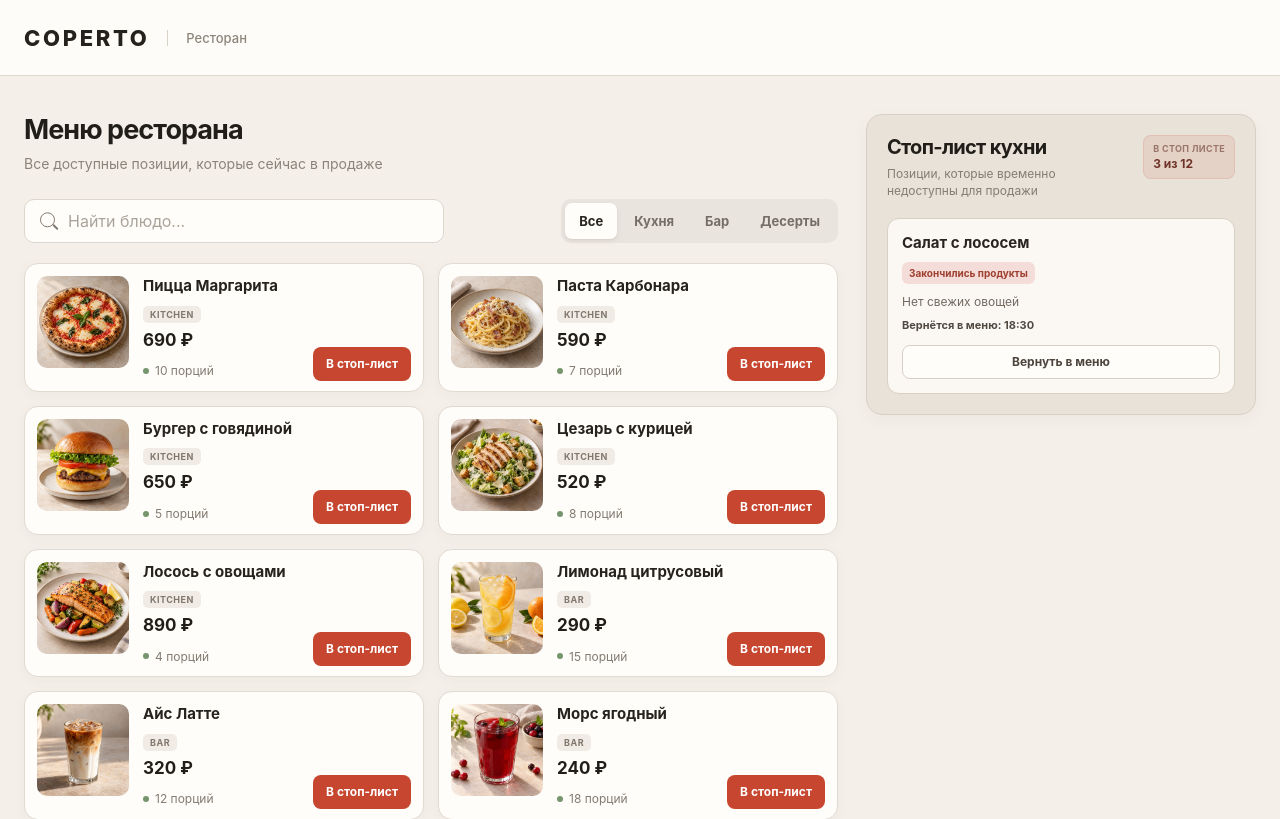
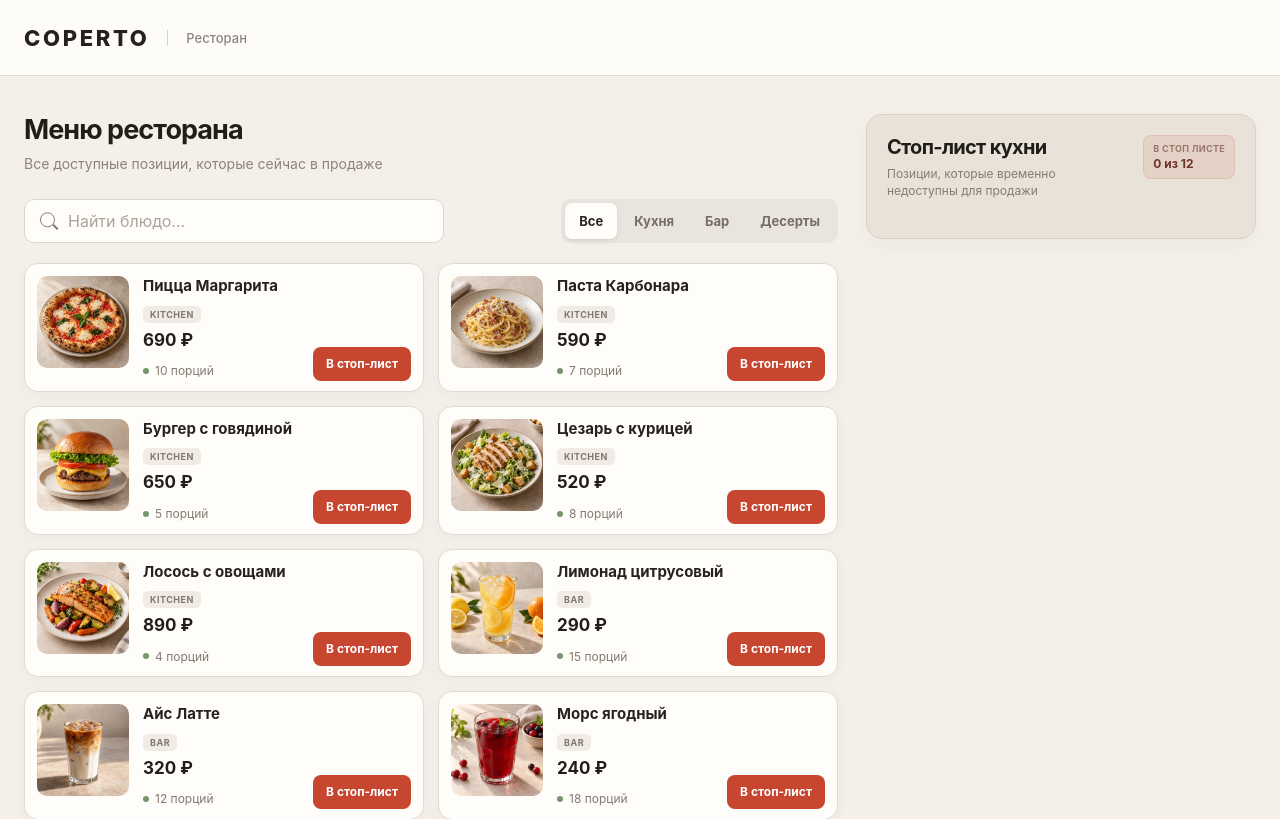
Before and after one commit to Alone107/coperto-stop-list, a React (Vite) app: page / in a window 1280 px wide. Shown: the top 819 px of the page. Built offline with nearby package versions, Linux system fonts and the light colour scheme.

Commit message:
redux stoplist

```diff
--- a/src/components/StopList/StopList.tsx
+++ b/src/components/StopList/StopList.tsx
@@ -1,6 +1,13 @@
+import { useSelector } from "react-redux";
 import { StopListItem } from "../StopListItem/StopListItem";
+import type { RootState } from "../../redux/store";
 
 export const StopList = () => {
+  const menuItems = useSelector((state: RootState) => state.menu.items);
+  const stopListEntries = useSelector(
+    (state: RootState) => state.stopList.entries,
+  );
+
   return (
     <div className="stop-lists">
       <div className="stop-list-wrapper">
@@ -9,10 +16,14 @@ export const StopList = () => {
           <p>Позиции, которые временно недоступны для продажи</p>
         </div>
         <div className="stop-list-right">
-          <span>В стоп листе</span> 3 из 12
+          <span>В стоп листе</span> {stopListEntries.length} из{" "}
+          {menuItems.length}
         </div>
       </div>
-      <StopListItem />
+
+      {stopListEntries.map((item) => (
+        <StopListItem key={item.id} item={item} />
+      ))}
     </div>
   );
 };
--- a/src/components/StopListForm/StopListForm.tsx
+++ b/src/components/StopListForm/StopListForm.tsx
@@ -43,8 +43,6 @@ export const StopListForm = ({ item }: StopListFormProps) => {
 
     dispatch(addToStopList(newEntry));
     dispatch(selectItem(null));
-
-    // дальше наша логика
   };
 
   return (
```
